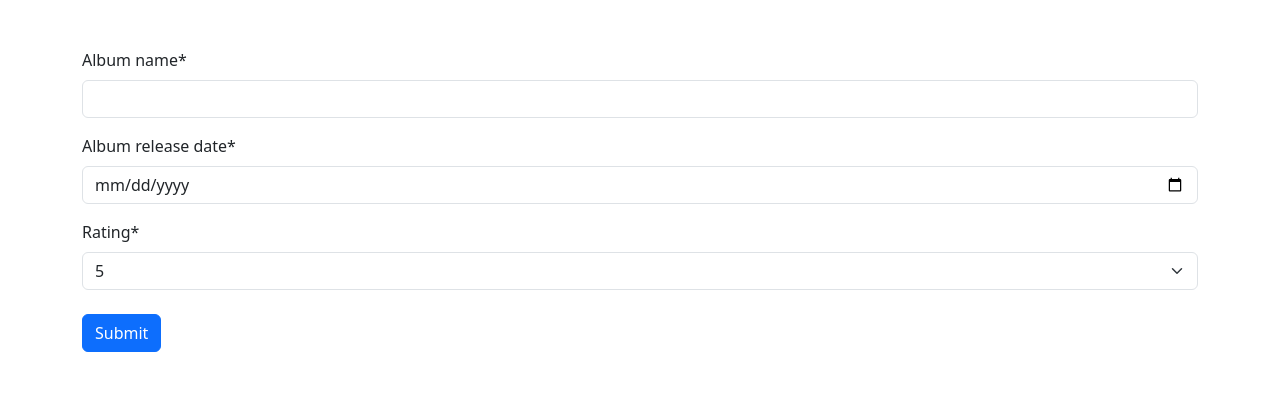
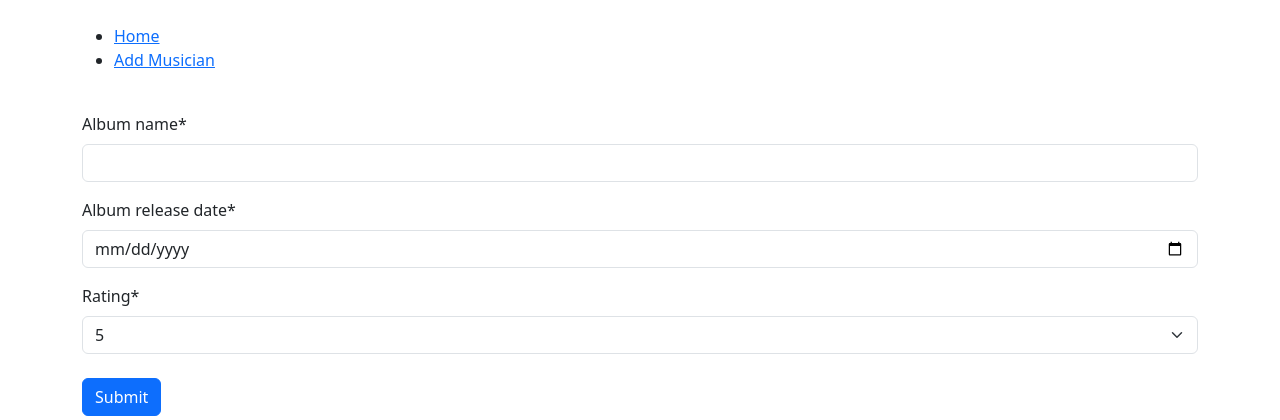
Before and after one commit to foy4748/phitron-django-003-practice-02, a Django app: page / in a window 1280 px wide. Shown: the top 420 px of the page. Run offline with Django 5.2, Linux system fonts and the light colour scheme; some libraries are stand-ins or nearby versions.

Commit message:
Added Musician adding form

```diff
--- a/musician/urls.py
+++ b/musician/urls.py
@@ -0,0 +1,7 @@
+from django.urls import path
+from musician import views
+
+app_name = "musician"
+urlpatterns = [
+    path("", views.ShowAddMusicianForm, name="add_musician_form"),
+]
--- a/musician/views.py
+++ b/musician/views.py
@@ -1,3 +1,9 @@
 from django.shortcuts import render
 
+from musician.forms import AddMusicianForm
+
+
 # Create your views here.
+def ShowAddMusicianForm(req):
+    form = AddMusicianForm()
+    return render(req, "musician/add_musician_form.html", {"form": form})
--- a/musicians_directory_project/urls.py
+++ b/musicians_directory_project/urls.py
@@ -21,5 +21,5 @@ from django.urls import include, path
 urlpatterns = [
     path("admin/", admin.site.urls),
     path("", include("album.urls")),
-    # path("musician/", include("musician.urls")),
+    path("musician/", include("musician.urls")),
 ]
--- a/templates/base.html
+++ b/templates/base.html
@@ -12,6 +12,12 @@
 	</head>
 	<body>
 		<main class="container mt-4">
+			<nav>
+				<ul>
+					<li><a href="/">Home</a></li>
+					<li><a href="{% url "musician:add_musician_form" %}">Add Musician</a></li>
+				</ul>
+			</nav>
 			{% block content %}
 			<!-- All the Content Goes Here -->
 			{% endblock content %}
```
Also changed, not shown: musician/forms.py (added, +12 -0 lines), musician/templates/musician/add_musician_form.html (added, +9 -0 lines).
